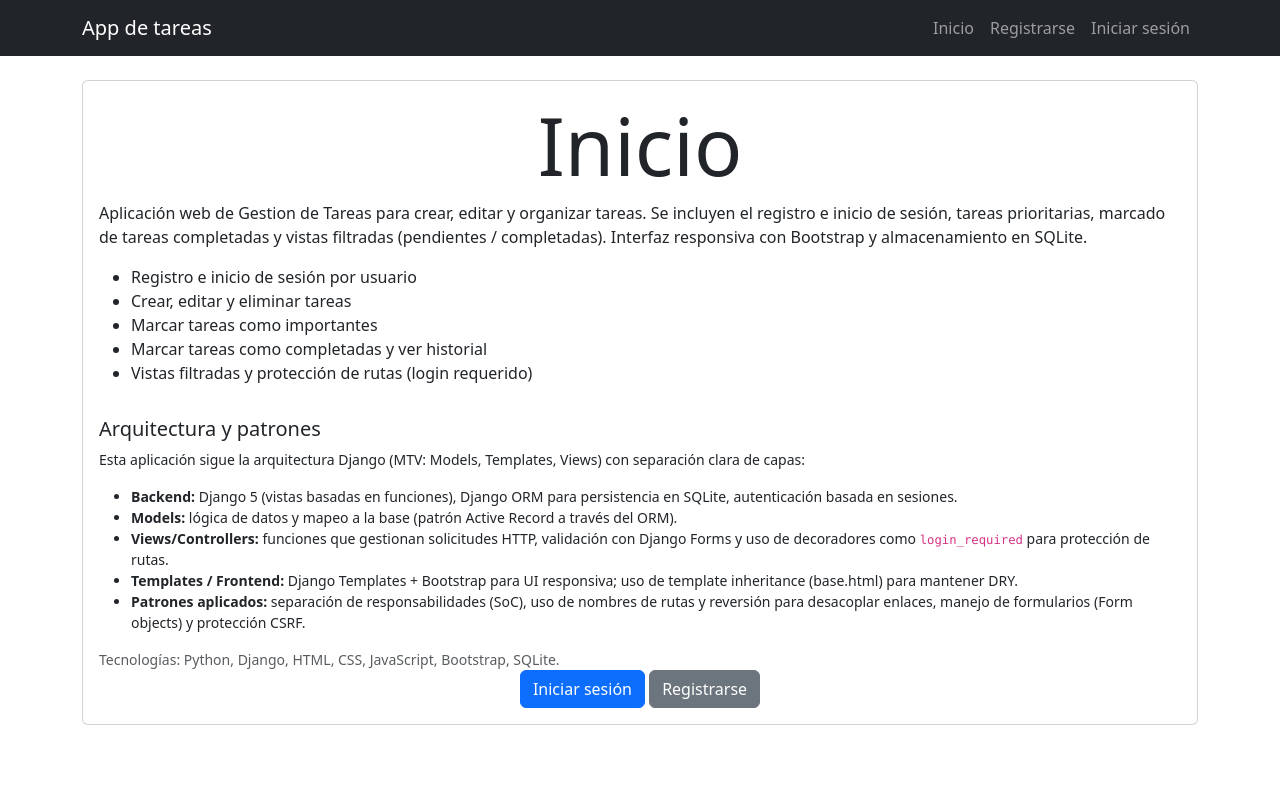
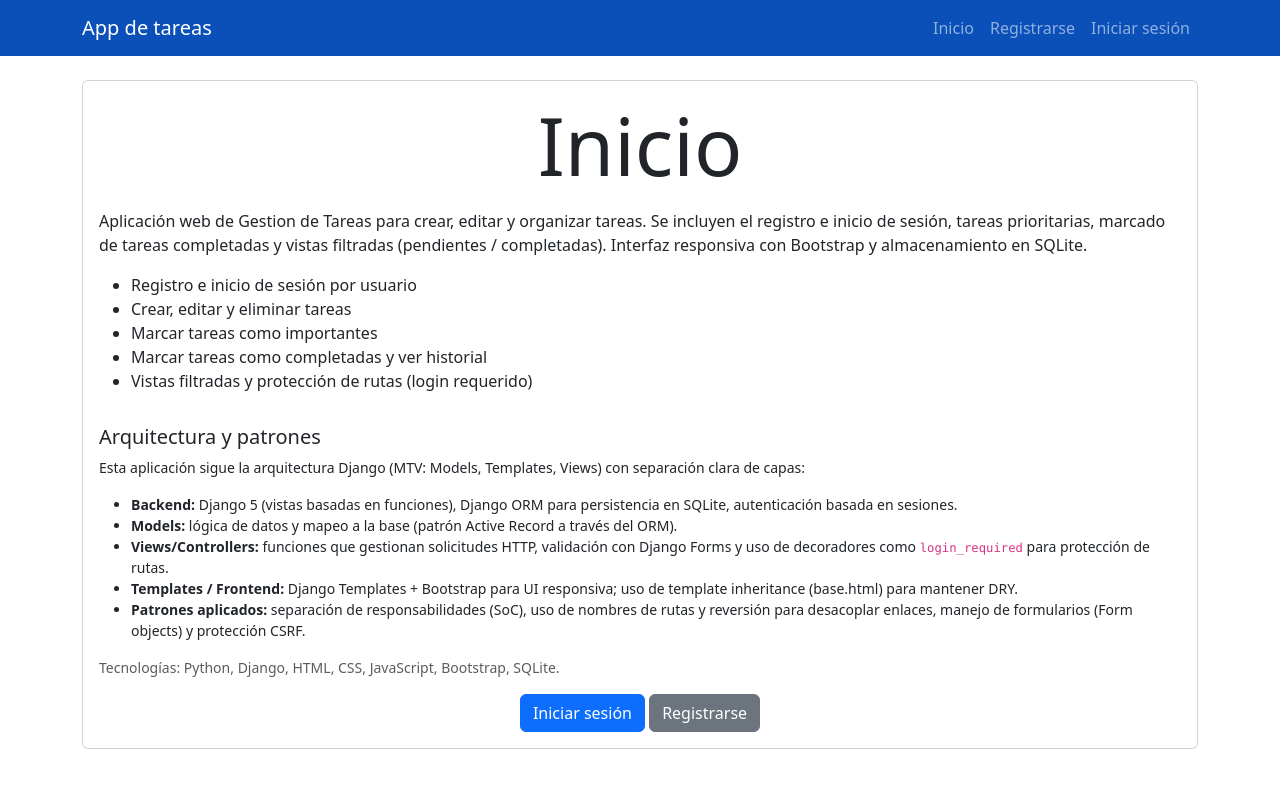
Before and after one commit to enridami/simple_crud, a Django app: page / in a window 1280 px wide. Run offline with Django 5.2, Linux system fonts and the light colour scheme.

Commit message:
Fix colors and info

```diff
--- a/tasks/templates/base.html
+++ b/tasks/templates/base.html
@@ -8,7 +8,7 @@
 </head>
 <body>
 
-    <nav class="navbar navbar-expand-lg bg-dark navbar-dark">
+    <nav class="navbar navbar-expand-lg light navbar-dark" style="background-color: #0a50b8;" >
         <div class="container">
             <a class="navbar-brand" href="/">App de tareas</a>
             <button class="navbar-toggler" type="button" data-bs-toggle="collapse" data-bs-target="#navbarNav" aria-controls="navbarNav" aria-expanded="false" aria-label="Toggle navigation">
--- a/tasks/templates/home.html
+++ b/tasks/templates/home.html
@@ -7,7 +7,7 @@
     <section class="card card-body mt-4">
         <h1 class="display-1 text-center">Inicio</h1>
 
-        <p class="card-text">
+        <p class="card-text mt-2">
             Aplicación web de Gestion de Tareas para crear, editar y organizar tareas. Se incluyen el registro e inicio de sesión, tareas prioritarias, marcado de tareas completadas y vistas filtradas (pendientes / completadas). Interfaz responsiva con Bootstrap y almacenamiento en SQLite.
         </p>
 
@@ -40,7 +40,7 @@
 
 
         {% else %}
-            <div class="text-center">
+            <div class="text-center mt-3">
                 <a class="btn btn-primary" href="/signin/">
                     Iniciar sesión
                 </a>
--- a/tasks/templates/tasks.html
+++ b/tasks/templates/tasks.html
@@ -13,9 +13,7 @@
                             <h1 class="fw-bold">
                                 {{task.title}}
                             </h1>
-                            <p>
-                              {{task.user.username}}
-                            </p>
+
                         </header>
 
                         {% if task.important%}
```
Also changed, not shown: db.sqlite3.
